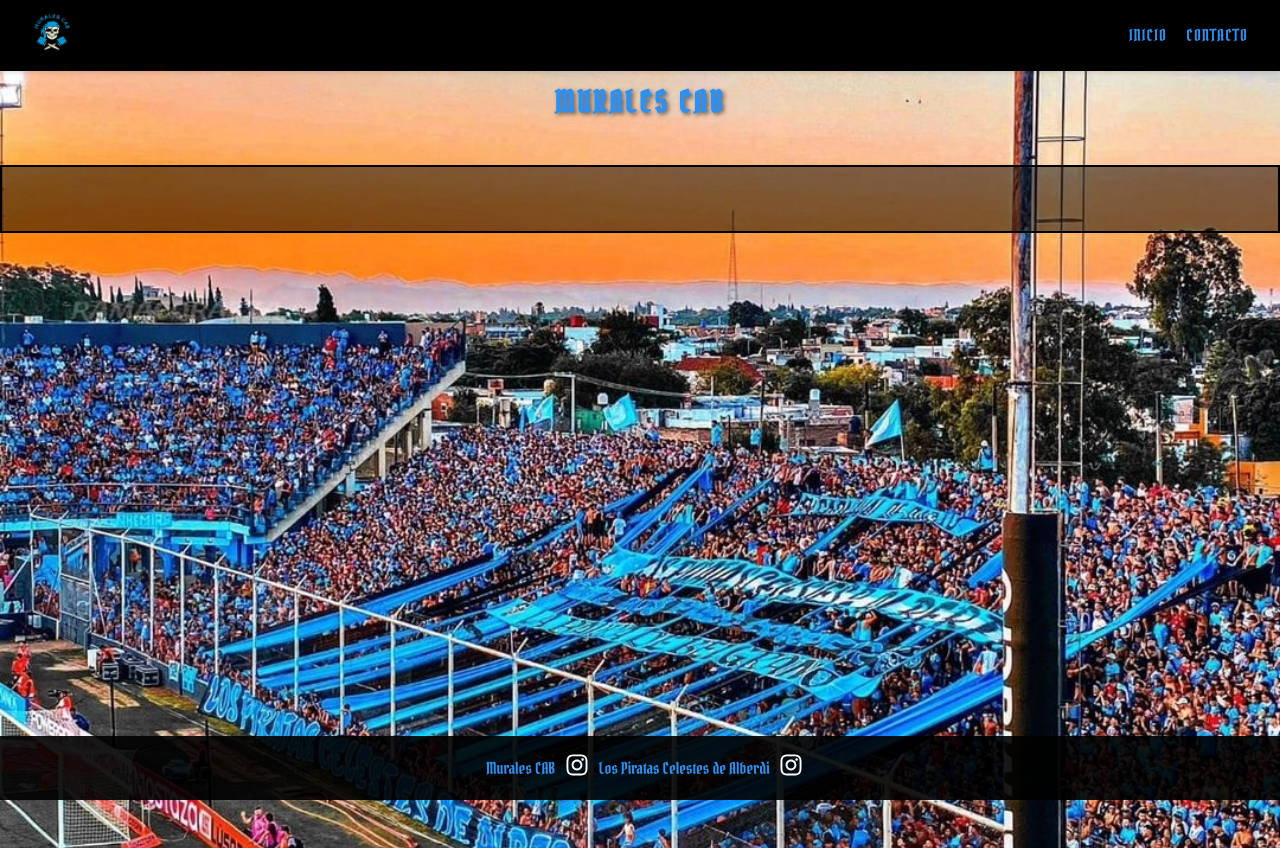
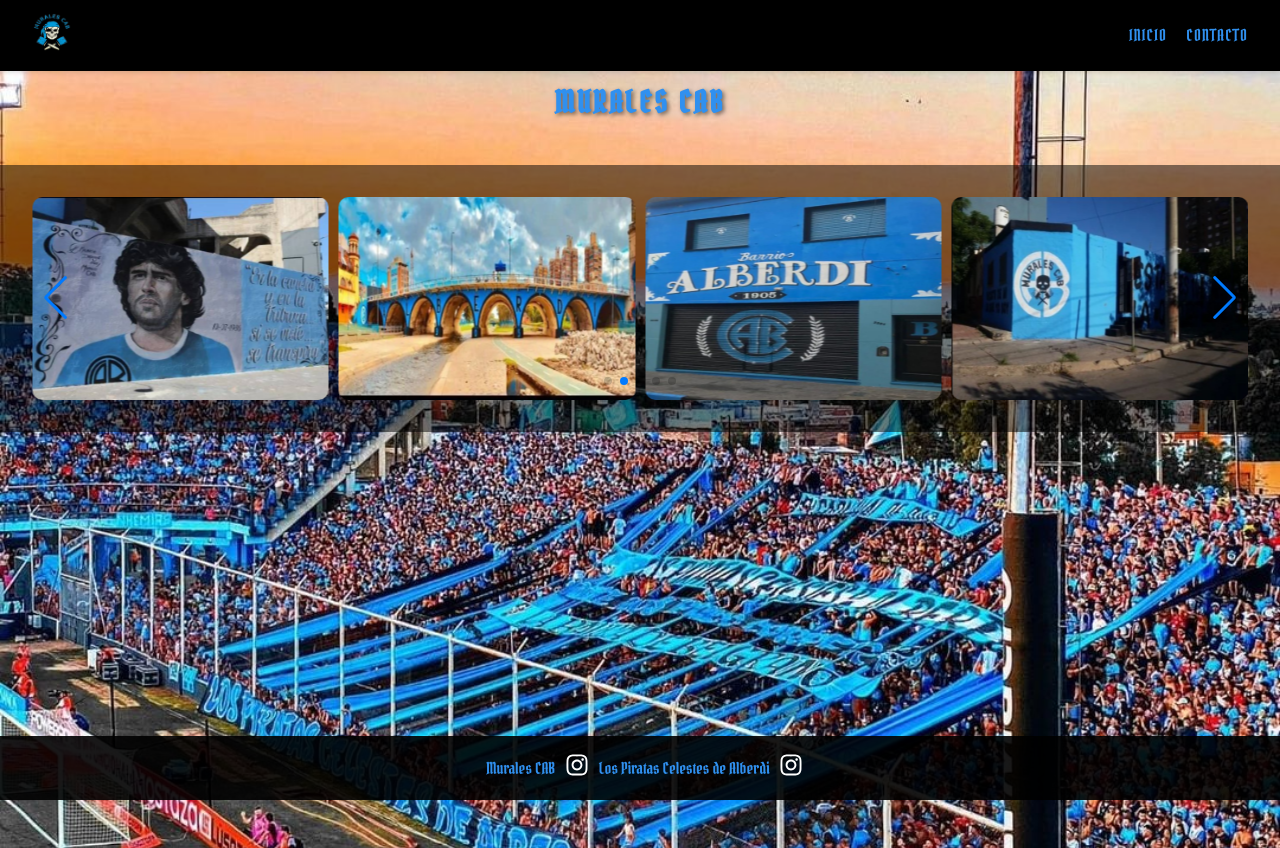
Before and after one commit to alexiscjscab/murales, a Next.js app: page / in a window 1280 px wide. Built offline with nearby package versions, Linux system fonts and the light colour scheme.

Commit message:
muchos cambios

```diff
--- a/src/components/Slider.tsx
+++ b/src/components/Slider.tsx
@@ -1,54 +1,45 @@
-import React, { useState } from 'react';
+// components/Slider.tsx
+import React from 'react';
 import { Swiper, SwiperSlide } from 'swiper/react';
 import 'swiper/css';
 import 'swiper/css/pagination';
 import 'swiper/css/navigation';
 import { Autoplay, Pagination, Navigation } from 'swiper/modules';
 import styled from 'styled-components';
-import Image, { StaticImageData } from 'next/image';
 import potro from '../assets/images/potro.jpg';
 import puente from '../assets/images/puente.jpg';
 import maradona from '../assets/images/maradona.jpg';
 import rosa from '../assets/images/rosa.jpg';
 import esquina from '../assets/images/esquina.jpg';
 
-// las imagenes son 732 ancho por 500 de Alto
-
-
 // Array de imágenes
 const images = [
-  { src: potro, desc: 'Mural del Potro en "El Gigante"' },
-  { src: maradona, desc: 'Mural del Diego en "El Gigante"' },
-  { src: puente, desc: 'Puente' },
-  { src: rosa, desc: 'Casa doña Rosa' },
-  { src: esquina, desc: 'En alguna esquina del barrio más popular' },
+  { src: potro.src, desc: 'Mural del Potro en "El Gigante"' },
+  { src: maradona.src, desc: 'Mural del Diego en "El Gigante"' },
+  { src: puente.src, desc: 'Puente' },
+  { src: rosa.src, desc: 'Casa doña Rosa' },
+  { src: esquina.src, desc: 'En alguna esquina del barrio más popular' },
 ];
 
-// Estilos para el contenedor de Swiper
+// Estilos
 const SliderWrapper = styled.div`
   width: 100%;
-  border: 2px solid #000;
-  display: flex;
-  justify-content: center;
-  align-items: center;
   padding: 2rem;
-  background: rgba(0,0,0,0.5)
+  background: rgba(0, 0, 0, 0.5);
 `;
 
-// Estilos para cada slide
 const Slide = styled.div`
   position: relative;
   overflow: hidden;
-  transition: transform 0.3s ease-in-out;
   cursor: pointer;
   border-radius: 10px;
 
   &:hover {
-    transform: scale(1.1);
+    transform: scale(1.05);
+    transition: transform 0.3s ease-in-out;
   }
 `;
 
-// Estilos para el modal
 const ModalOverlay = styled.div<{ isOpen: boolean }>`
   display: ${({ isOpen }) => (isOpen ? 'flex' : 'none')};
   justify-content: center;
@@ -74,20 +65,12 @@
   align-items: center;
 `;
 
-const ImageInModal = styled(Image)`
-  max-width: 100%;
-  max-height: 70vh;
-  object-fit: contain;
-  padding: 0.5rem;
-`;
-
 const CloseButton = styled.button`
   position: absolute;
   top: 10px;
   right: 10px;
   background: none;
   border: none;
-  color: #000;
   font-size: 1.5rem;
   cursor: pointer;
 `;
@@ -95,15 +78,11 @@
 const Description = styled.p`
   margin-top: 1rem;
   font-size: 1.1rem;
-  color: #fff;
+  color: #000;
   text-align: center;
-  background: rgba(0, 0, 0, 1);
+  background: rgba(255, 255, 255, 0.8);
   width: 100%;
   padding: 0.2rem;
-
-  &:hover {
-    color: #3090ef;
-  }
 `;
 
 const ImageWrapper = styled.div`
@@ -113,101 +92,76 @@
   position: relative;
 `;
 
-const ResponsiveImage = styled(Image)`
+const ResponsiveImage = styled.img`
   object-fit: cover;
   position: absolute;
   width: 100%;
   height: 100%;
 `;
 
-export const Sliders = () => {
-  const [modalImage, setModalImage] = useState<StaticImageData | null>(null);
-  const [description, setDescription] = useState<string | null>(null);
+// Componente Modal
+const Modal: React.FC<{ isOpen: boolean; onClose: () => void; imageSrc: string | null; imageDesc: string | null }> = React.memo(({ isOpen, onClose, imageSrc, imageDesc }) => (
+  <ModalOverlay isOpen={isOpen} onClick={onClose}>
+    <ModalContent onClick={(e) => e.stopPropagation()}>
+      <CloseButton onClick={onClose}>×</CloseButton>
+      {imageSrc && (
+        <>
+          <ResponsiveImage src={imageSrc} alt='Imagen ampliada' style={{ maxWidth: '100%', maxHeight: '70vh', objectFit: 'contain', padding: '0.5rem' }} />
+          <Description>{imageDesc}</Description>
+        </>
+      )}
+    </ModalContent>
+  </ModalOverlay>
+));
 
-  // Función para abrir el modal con la imagen seleccionada y descripción
-  const handleImageClick = (imageSrc: StaticImageData, imageDesc: string) => {
-    setModalImage(imageSrc);
-    setDescription(imageDesc);
+// Componente Principal
+export const Slider: React.FC = () => {
+  const [modalData, setModalData] = React.useState<{ src: string; desc: string } | null>(null);
+
+  const handleImageClick = (imageSrc: string, imageDesc: string) => {
+    setModalData({ src: imageSrc, desc: imageDesc });
   };
 
-  // Función para cerrar el modal
   const closeModal = () => {
-    setModalImage(null);
-    setDescription(null);
-  };
-
-  // Función para cerrar el modal al hacer clic fuera de la imagen
-  const handleOverlayClick = (e: React.MouseEvent<HTMLDivElement>) => {
-    if (e.target === e.currentTarget) {
-      closeModal();
-    }
+    setModalData(null);
   };
 
   return (
     <SliderWrapper>
       <Swiper
         spaceBetween={10}
-        slidesPerView={1} // Muestra una sola imagen en móviles
+        slidesPerView={1}
         loop={true}
         autoplay={{
           delay: 3000,
           disableOnInteraction: false,
         }}
-        pagination={{
-          clickable: true,
-        }}
-        navigation={{
-          prevEl: '.swiper-button-prev',
-          nextEl: '.swiper-button-next',
-        }}
+        pagination={{ clickable: true }}
+        navigation
         modules={[Autoplay, Pagination, Navigation]}
         breakpoints={{
-          640: {
-            slidesPerView: 2, // Muestra 2 imágenes en pantallas pequeñas
-            navigation: false,
-          },
-          768: {
-            slidesPerView: 3, // Muestra 3 imágenes en pantallas medianas
-            navigation: true,
-          },
-          1024: {
-            slidesPerView: 4, // Muestra 4 imágenes en pantallas grandes
-          },
+          640: { slidesPerView: 2, navigation: false },
+          768: { slidesPerView: 3, navigation: true },
+          1024: { slidesPerView: 4 },
         }}
       >
         {images.map((image, index) => (
           <SwiperSlide key={index}>
             <Slide onClick={() => handleImageClick(image.src, image.desc)}>
               <ImageWrapper>
-                <ResponsiveImage
-                  src={image.src}
-                  alt={`Imagen ${index + 1}`}
-                  layout='fill'
-                />
+                <ResponsiveImage src={image.src} alt={`Imagen ${index + 1}`} />
               </ImageWrapper>
             </Slide>
           </SwiperSlide>
         ))}
       </Swiper>
 
-      {/* Modal para la imagen */}
-      <ModalOverlay isOpen={modalImage !== null} onClick={handleOverlayClick}>
-        <ModalContent>
-          <CloseButton onClick={closeModal}>×</CloseButton>
-          {modalImage && (
-            <>
-              <ImageInModal
-                src={modalImage}
-                alt='Imagen ampliada'
-                height={732}
-                width={500}
-              />
-              <Description>{description}</Description>{' '}
-              {/* Descripción debajo de la imagen */}
-            </>
-          )}
-        </ModalContent>
-      </ModalOverlay>
+      <Modal
+        isOpen={modalData !== null}
+        onClose={closeModal}
+        imageSrc={modalData?.src || null}
+        imageDesc={modalData?.desc || null}
+      />
     </SliderWrapper>
   );
 };
--- a/src/pages/index.tsx
+++ b/src/pages/index.tsx
@@ -1,4 +1,5 @@
-import { Sliders } from '@/components/Slider';
+// pages/index.tsx
+import { Slider } from '@/components/Slider';
 import React from 'react';
 import styled from 'styled-components';
 import fondo from '../assets/images/fondo-home.jpg';
@@ -14,20 +15,8 @@
   margin: 0.5rem;
   position: relative;
   z-index: 1;
-
-  /* Sombra de texto */
   text-shadow: 2px 2px 4px rgba(0, 0, 0, 0.5); /* Ajusta los valores según sea necesario */
-
-  /* Efecto hover */
-  transition: transform 0.3s ease, color 0.3s ease; /* Transiciones suaves */
-
-  &:hover {
-    color: #fff; /* Cambia el color al dorado al hacer hover */
-    text-shadow: 4px 4px 8px rgba(0, 0, 0, 0.7); /* Aumenta la sombra de texto */
-  }
 `;
-
-
 
 // Estilo del contenedor principal con fondo
 const HomeContainerStyled = styled.div<{ $backgroundImage: string }>`
@@ -41,7 +30,7 @@
   return (
     <HomeContainerStyled $backgroundImage={fondo.src}>
       <Title>MURALES CAB</Title>
-      <Sliders />
+      <Slider />
     </HomeContainerStyled>
   );
 };
```
